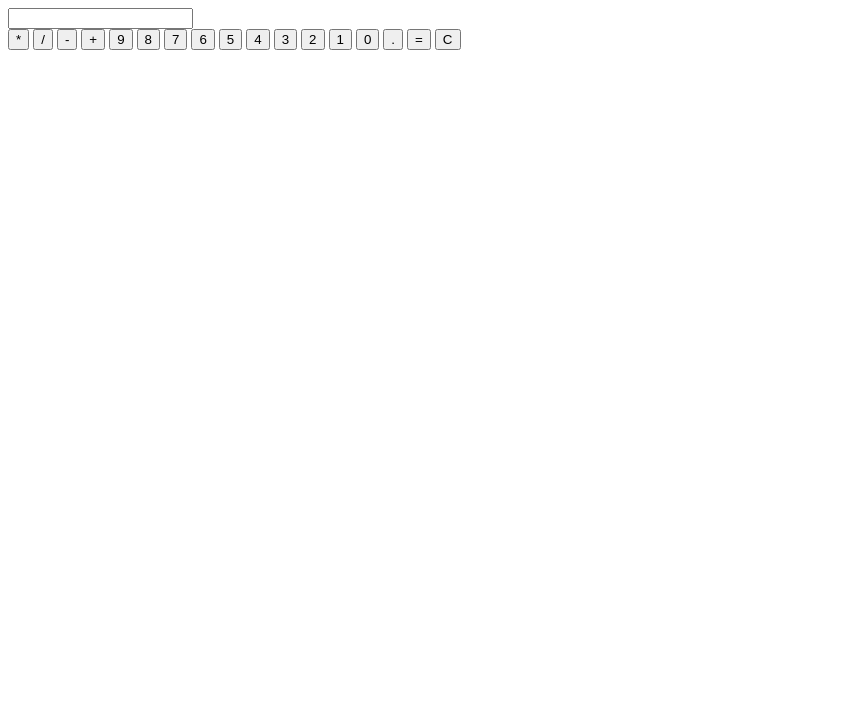
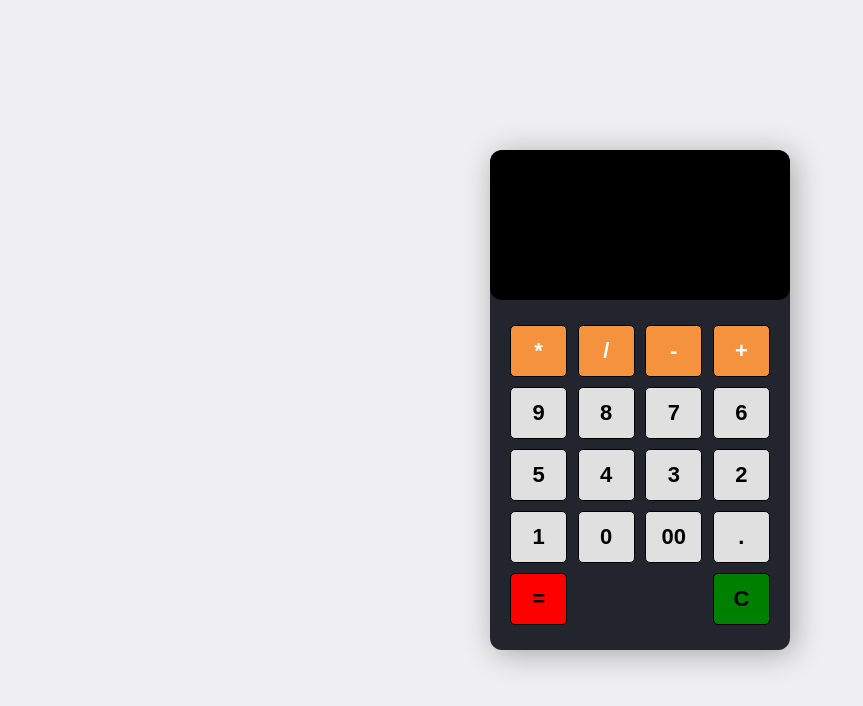
Before and after one commit to hulaus/Calculator, a plain HTML site: page index.html in a window 1280 px wide. Shown: the whole page, without its empty margins (0-863 px from the left). Drawn offline with Linux system fonts and the light colour scheme.

Commit message:
Changed css to have UI up to date and give clear, equal and function button colors

```diff
--- a/index.html
+++ b/index.html
@@ -5,7 +5,7 @@
     <meta charset="UTF-8">
     <meta htpp-equiv="X-UA-Compatible" content="IE=edge">
     <meta name="viewport" content="width=device-width, initial-scale=1.0">
-    <link rel="stylesheet" href="style.css">
+    <link rel="stylesheet" href="styles.css">
     <title>Simple Calculator</title>
 </head>
 <section class="calculator">
@@ -29,10 +29,11 @@
         <button type="button" class="btn btn-grey" data-num="2">2</button>
         <button type="button" class="btn btn-grey" data-num="1">1</button>
         <button type="button" class="btn btn-grey" data-num="0">0</button>
+        <button type="button" class="btn btn-grey" data-num="00">00</button>
         <button type="button" class="btn btn-grey" data-num=".">.</button>
 
-        <button type="button" class="btn btn-grey" >=</button>
-        <button type="button" class="btn btn-grey" >C</button>
+        <button type="button" class="btn btn-equal" >=</button>
+        <button type="button" class="btn btn-clear" >C</button>
 
     </div>
 </section>
--- a/styles.css
+++ b/styles.css
@@ -3,3 +3,69 @@
    padding: 0;
    box-sizing: border-box;
 }
+
+body {
+   min-height: 100vh;
+   background-color: #efeff2;
+   display: flex;
+   justify-content: center;
+   align-items: center;
+}
+
+.calculator {
+   width: 300px;
+   height: 500px;
+   box-shadow: 4px 4px 30px rgba(0, 0, 0, 0.3);
+   border-radius: 12px;
+   background: #22252D;
+   overflow: hidden;
+}
+
+form input{
+   width: 100%;
+   height: 150px;
+   border: none;
+   border-radius: 12px;
+   font-size: 2rem;
+   padding: 1rem;
+   color: #fff;
+   background: #000;
+   text-align: right;
+   pointer-events: none;
+}
+
+.buttons{
+   display: flex;
+   flex-wrap: wrap;
+   justify-content: space-between;
+   padding: 20px;
+}
+
+button {
+   width: 60px;
+   height: 52px;
+   font-size: 22px;
+   font-weight: 600;
+   border-radius: 5px;
+   cursor: pointer;
+   flex: 0 0 22%;
+   margin: 5px 0;
+   border: 1px solid #000;
+}
+
+.btn-yellow{
+   background-color: rgb(245, 146, 62);
+   color: #fff
+}
+
+.btn-grey{
+   background-color: rgb(224, 224, 224) ;
+}
+
+.btn-clear{
+   background: green;
+}
+
+.btn-equal{
+   background: red;
+}
```
